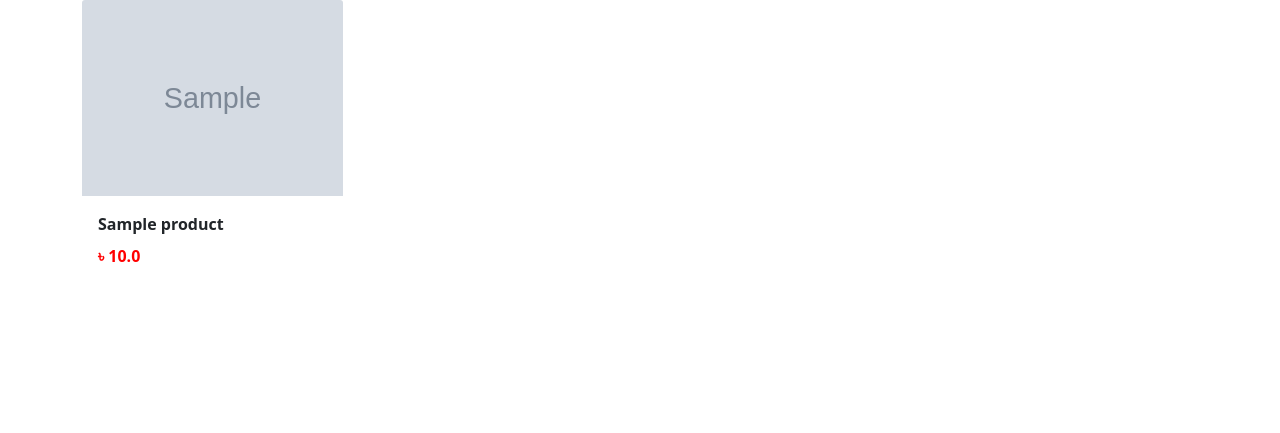
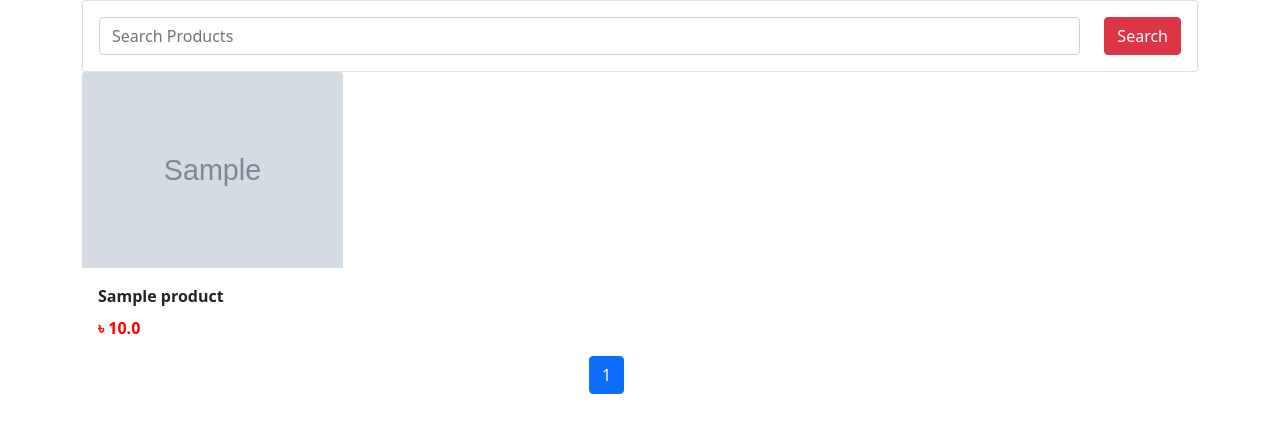
Before and after one commit to Emon-Khan/E-CommerceWebsite, a Django app: page / in a window 1280 px wide. Shown: the top 433 px of the page. Run offline with Django 5.2, Linux system fonts and the light colour scheme; tables that the repository leaves empty hold one stand-in row (values such as "Sample post"); grey boxes marked "Sample" are stand-in pictures.

Commit message:
Added the search functionality along with pagination

```diff
--- a/ecomsite/shop/admin.py
+++ b/ecomsite/shop/admin.py
@@ -2,4 +2,7 @@ from django.contrib import admin
 from .models import Products
 # Register your models here.
 
-admin.site.register(Products)
+class ProductsAdmin(admin.ModelAdmin):
+    list_display = ('title', 'discounted_price', 'category')
+
+admin.site.register(Products, ProductsAdmin)
--- a/ecomsite/shop/templates/shop/index.html
+++ b/ecomsite/shop/templates/shop/index.html
@@ -14,6 +14,21 @@
 
 <body>
     <div class="container">
+        <div class="row">
+            <div class="col-md-12">
+                <form class="card card-sm">
+                    <div class="card-body row no-gutters align-item-center">
+                        <div class="col">
+                            <input type="search" name="product-name" placeholder="Search Products"
+                                class="form-control form-control-borderless">
+                        </div>
+                        <div class="col-auto">
+                            <button class="btn btn-danger" type="submit">Search</button>
+                        </div>
+                    </div>
+                </form>
+            </div>
+        </div>
         <div class="row">
             {% for product in product_objects %}
             <div class="col-md-3">
@@ -32,6 +47,25 @@
             </div>
             {% endfor %}
         </div>
+        <div class="row">
+            <div class="col-md-3 offset-md-5">
+                <ul class="paginaton justify-content-center" style="display: inline-flex; list-style: none;">
+                    {% if product_objects.has_previous %}
+                        <li class="page-item" >
+                            <a class="page-link page-link-red" href="?page={{ product_objects.previous_page_number }}">Previous</a>
+                        </li>
+                    {% endif %}
+                    <li class="page-item active">
+                        <a class="page-link page-link-red" href="?page={{product_objects.number}}">{{ product_objects.number }}</a>
+                    </li>
+                    {% if product_objects.has_next %}
+                        <li class="page-item">
+                            <a class="page-link page-link-red" href="?page={{product_objects.next_page_number}}">next</a>
+                        </li>
+                    {% endif %}
+                </ul>
+            </div>
+        </div>
     </div>
 
     <script src="https://cdn.jsdelivr.net/npm/bootstrap@5.0.2/dist/js/bootstrap.bundle.min.js"
--- a/ecomsite/shop/views.py
+++ b/ecomsite/shop/views.py
@@ -1,7 +1,14 @@
 from django.shortcuts import render
 from .models import Products
+from django.core.paginator import Paginator
 # Create your views here.
 
 def index(request):
     product_objects = Products.objects.all()
+    item_name = request.GET.get('product-name')
+    if item_name != '' and item_name is not None:
+        product_objects = product_objects.filter(title__icontains = item_name)
+    paginator = Paginator(product_objects, 8)
+    page = request.GET.get('page')
+    product_objects = paginator.get_page(page)
     return render(request, 'shop/index.html', {'product_objects':product_objects})
```
Also changed, not shown: ecomsite/shop/static/shop/style.css (+18 -0 lines).
